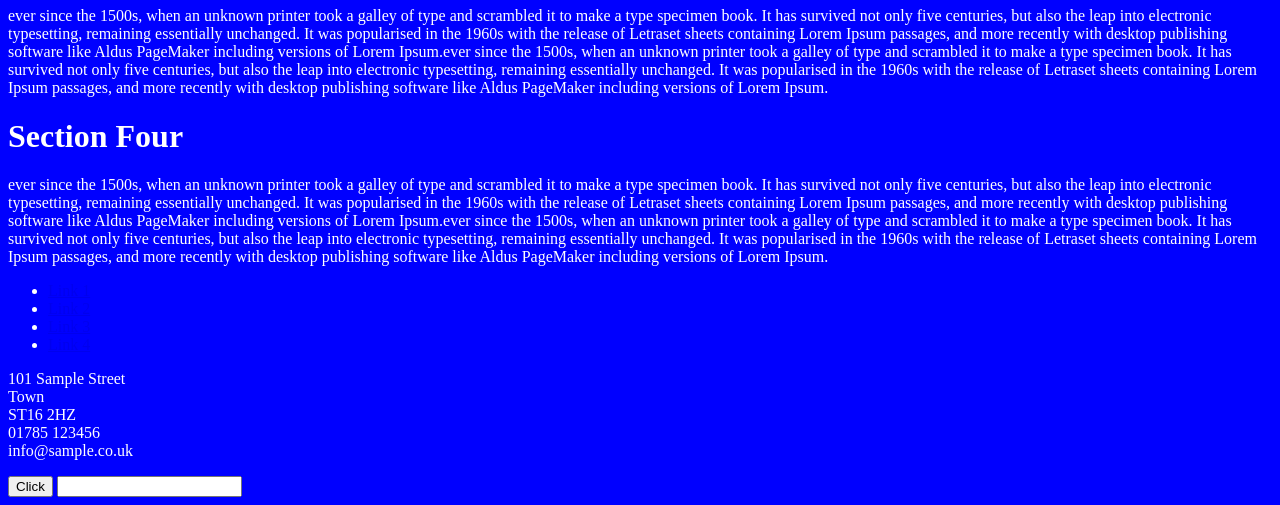
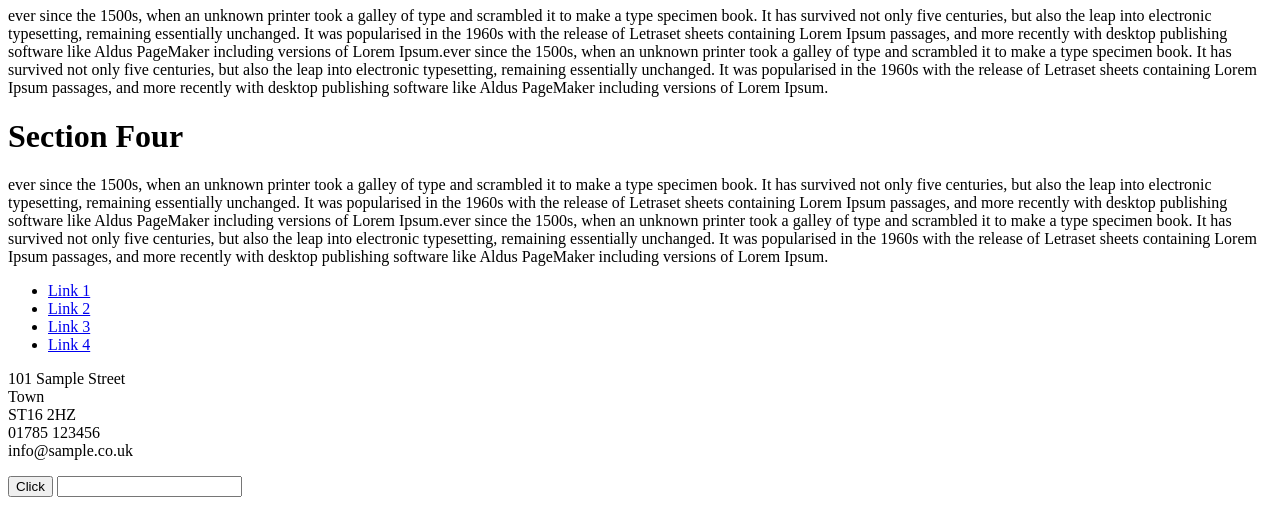
Before and after one commit to chogainz/sample, a website: page index.html in a window 1280 px wide. Shown: the part 601-1106 px from the top of the page. Drawn offline with nearby package versions, Linux system fonts and the light colour scheme; files that its build step writes are made by us from their sources.

Commit message:
css updated

```diff
--- a/sass/style.scss
+++ b/sass/style.scss
@@ -1,7 +1,2 @@
 @import "variables";
 @import "mixins";
-
-body {
-    background-color: blue;
-    color: white;
-}
```
Also changed, not shown: stylesheets/style.css (deleted).
